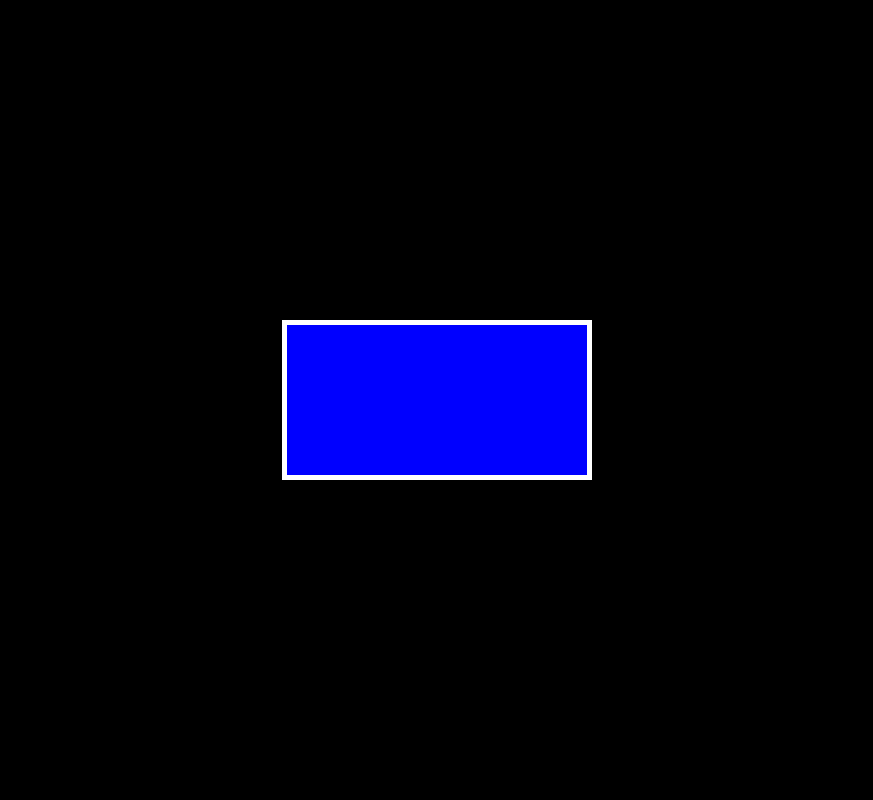
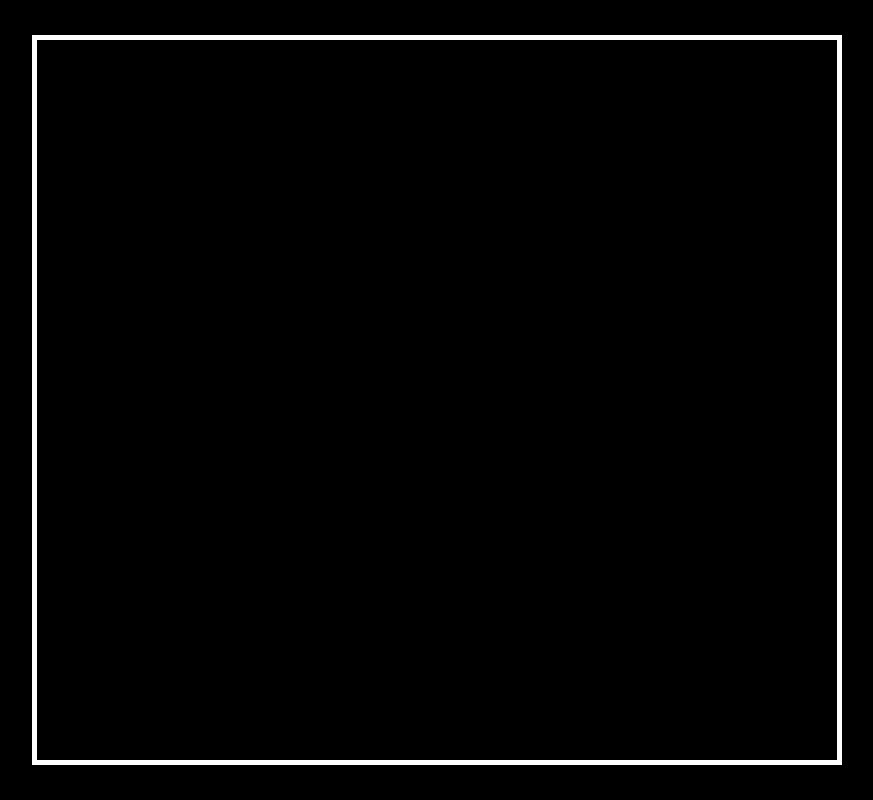
Before and after one commit to chamon562/side-scroll-canvas, a plain HTML site: page index.html in a window 1280 px wide. Shown: the whole page, without its empty margins (203-1076 px from the left). Drawn offline with Linux system fonts and the light colour scheme.

Commit message:
Add load event with anonymous function to hold entire code in and intializing canvas and context constant variables.

```diff
--- a/app.js
+++ b/app.js
@@ -0,0 +1,18 @@
+// listen for load event
+// load event waits for all assets such as spritesheets and images to be fully loaded
+// before it exectues code in it's callback function
+window.addEventListener("load", function () {
+  // will place entire code in this anonymous callback function
+  // anonymous function is a function without a name
+  // I seperate scope of my game from my global scope
+  // to make sure my custom class and names dont clash with any outside code
+  const canvas = document.getElementById("canvas1");
+  const ctx = canvas.getContext("2d");
+  // console.log(ctx)
+  // when all the assets are fully loaded the code inside will be executed line by line
+  canvas.width = 800;
+  canvas.height = 720;
+
+
+
+});
--- a/style.css
+++ b/style.css
@@ -3,7 +3,7 @@ body{
 }
 
 #canvas1{
-    background: blue;
+    /* background: blue; */
     position: absolute;
     top: 50%;
     left: 50%;
```
